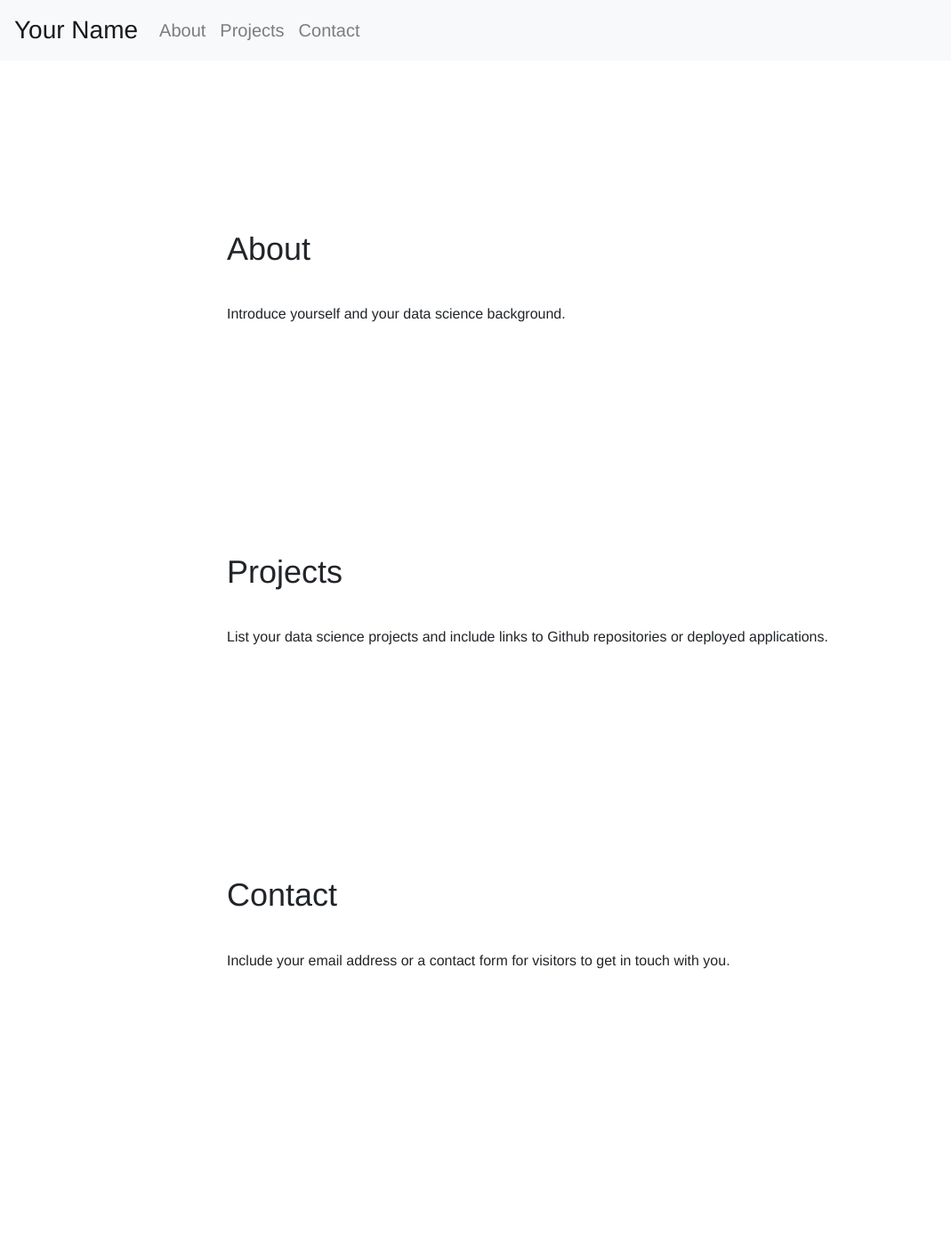
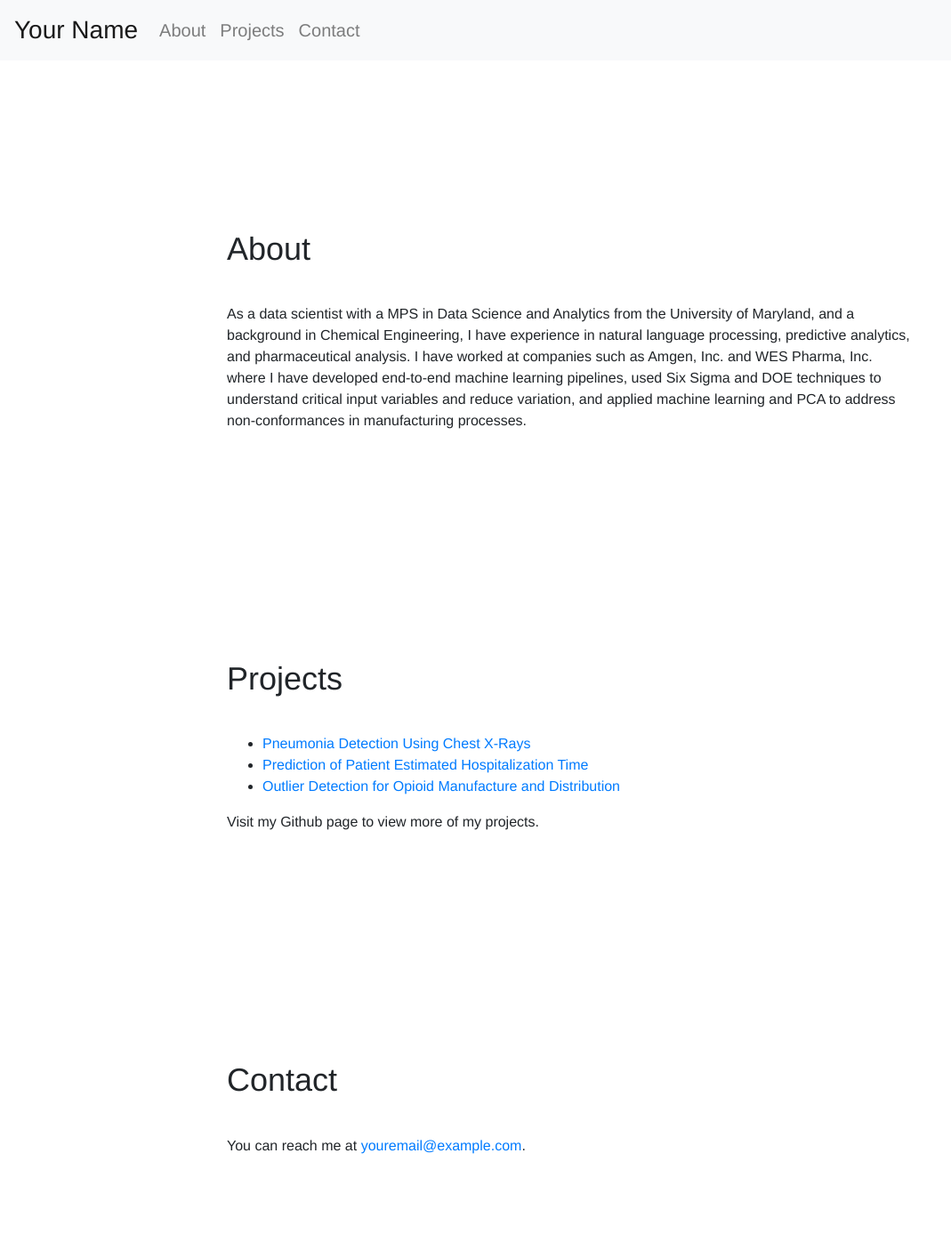
Before and after one commit to kshptl/kshptl.github.io, a Jekyll site: the page index.html, which Jekyll copies as it is, in a window 1280 px wide. Shown: the whole page at 89% size, without its empty margins (0-1069 px from the left). Built offline with Jekyll 4.4.1, drawn with Linux system fonts in a browser that asks for light colours; before the commit the page ends 1188 px from its top, so only the background shows below that.

Commit message:
Update index.html

```diff
--- a/index.html
+++ b/index.html
@@ -1,7 +1,7 @@
 <!DOCTYPE html>
 <html>
 <head>
-	<title>Your Name | Data Science Portfolio</title>
+	<title>Kush Patel | Data Science Portfolio</title>
 	<meta charset="UTF-8">
 	<meta name="viewport" content="width=device-width, initial-scale=1.0">
 	<link rel="stylesheet" href="https://stackpath.bootstrapcdn.com/bootstrap/4.5.2/css/bootstrap.min.css">
@@ -31,21 +31,26 @@
 	<section id="about">
 		<div class="container">
 			<h2>About</h2>
-			<p>Introduce yourself and your data science background.</p>
+			<p>As a data scientist with a MPS in Data Science and Analytics from the University of Maryland, and a background in Chemical Engineering, I have experience in natural language processing, predictive analytics, and pharmaceutical analysis. I have worked at companies such as Amgen, Inc. and WES Pharma, Inc. where I have developed end-to-end machine learning pipelines, used Six Sigma and DOE techniques to understand critical input variables and reduce variation, and applied machine learning and PCA to address non-conformances in manufacturing processes. </p>
 		</div>
 	</section>
 
 	<section id="projects">
 		<div class="container">
 			<h2>Projects</h2>
-			<p>List your data science projects and include links to Github repositories or deployed applications.</p>
+			<ul>
+				<li><a href="#">Pneumonia Detection Using Chest X-Rays</a></li>
+				<li><a href="#">Prediction of Patient Estimated Hospitalization Time</a></li>
+				<li><a href="#">Outlier Detection for Opioid Manufacture and Distribution</a></li>
+			</ul>
+			<p>Visit my Github page to view more of my projects.</p>
 		</div>
 	</section>
 
 	<section id="contact">
 		<div class="container">
 			<h2>Contact</h2>
-			<p>Include your email address or a contact form for visitors to get in touch with you.</p>
+			<p>You can reach me at <a href="mailto:youremail@example.com">youremail@example.com</a>.</p>
 		</div>
 	</section>
 
```
